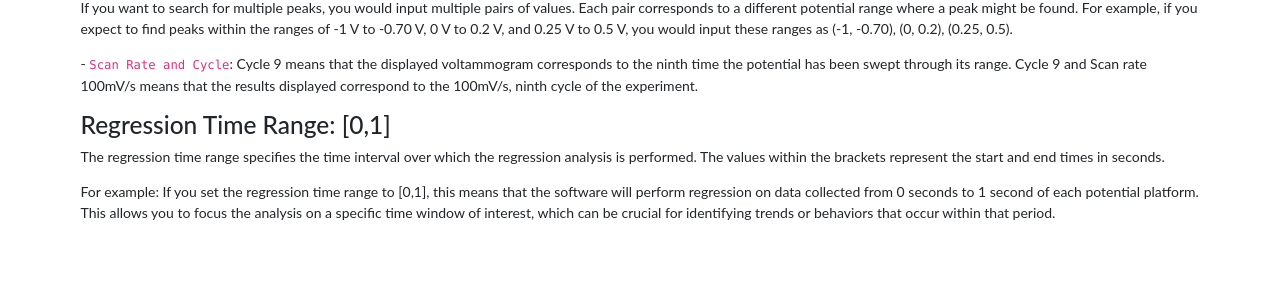
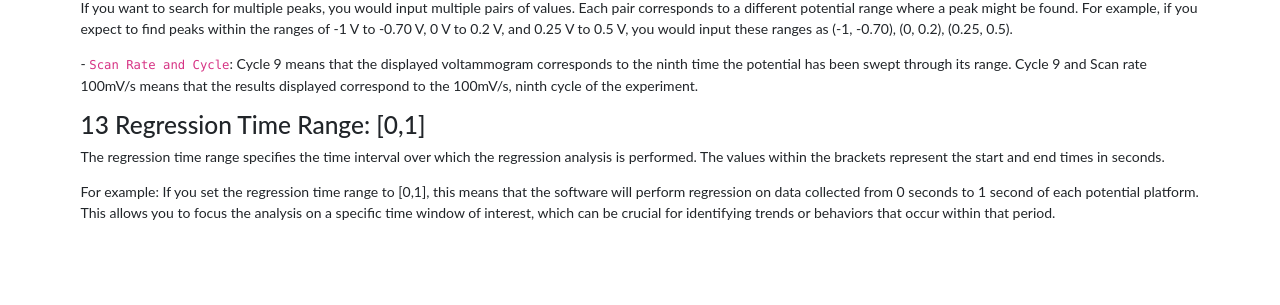
Before and after one commit to oliverrdz/Envismetrics, a Flask app: page /doc in a window 1280 px wide. Shown: the part 1520-1825 px from the top of the page. Run offline with Flask 3, Linux system fonts and the light colour scheme; parts of the project's set-up code (start-up, migrations or seed data) failed here and were passed over; some libraries are stand-ins or nearby versions.

Commit message:
add tips

```diff
--- a/templates/doc.html
+++ b/templates/doc.html
@@ -138,7 +138,7 @@
                 displayed correspond to the 100mV/s, ninth cycle of the experiment.</p>
             </p>
 
-            <h3 id="section13">Regression Time Range: [0,1]</h3>
+            <h3 id="section13">13 Regression Time Range: [0,1]</h3>
 
             <p>The regression time range specifies the time interval over which the regression analysis is performed. The values within the brackets represent the start and end times in seconds.</p>
             <p>For example: If you set the regression time range to [0,1], this means that the software will perform regression on data collected from 0 seconds to 1 second of each potential platform. This allows you to focus the analysis on a specific time window of interest, which can be crucial for identifying trends or behaviors that occur within that period.</p>
```
